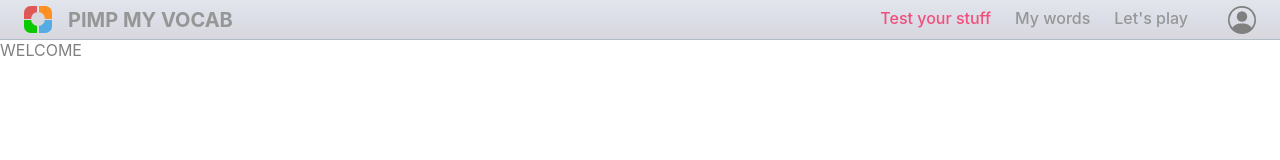
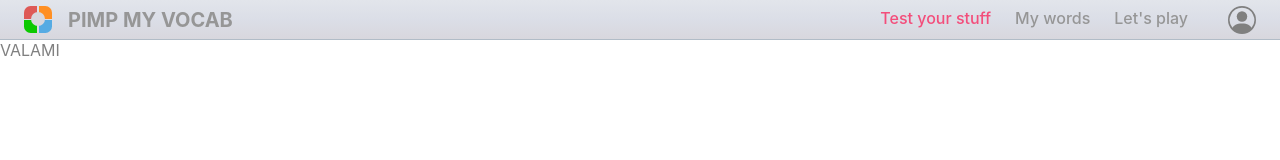
Before and after one commit to Crepkey/pmv_frond_end, a React (Create React App) app: page /practice/words in a window 1280 px wide. Before the commit this address led to /. Shown: the top 160 px of the page. Built offline with nearby package versions, Linux system fonts and the light colour scheme.

Commit message:
Routing for words practice is done

```diff
--- a/src/App.tsx
+++ b/src/App.tsx
@@ -10,6 +10,7 @@ import { AppProvider } from "./AppContext";
 
 // Styles
 import styled from "styled-components";
+import PracticeWords from "./components/mainComponents/PracticeWords";
 
 const MainContainer = styled.div`
 	display: flex;
@@ -25,6 +26,7 @@ function App() {
 				<MenuBar />
 				<Switch>
 					{/* Here you can pass any component that you want to test */}
+					<Route path={"/practice/words"} component={PracticeWords} />
 					<Route path="/my-words" component={MyWords} />
 					<Route path="/lets-play" component={Game} />
 					<Route path="/" exact component={Home} />
--- /dev/null
+++ b/src/components/mainComponents/PracticeWords.tsx
@@ -0,0 +1,3 @@
+export default function PracticeWords() {
+	return <div>VALAMI</div>;
+}
```
